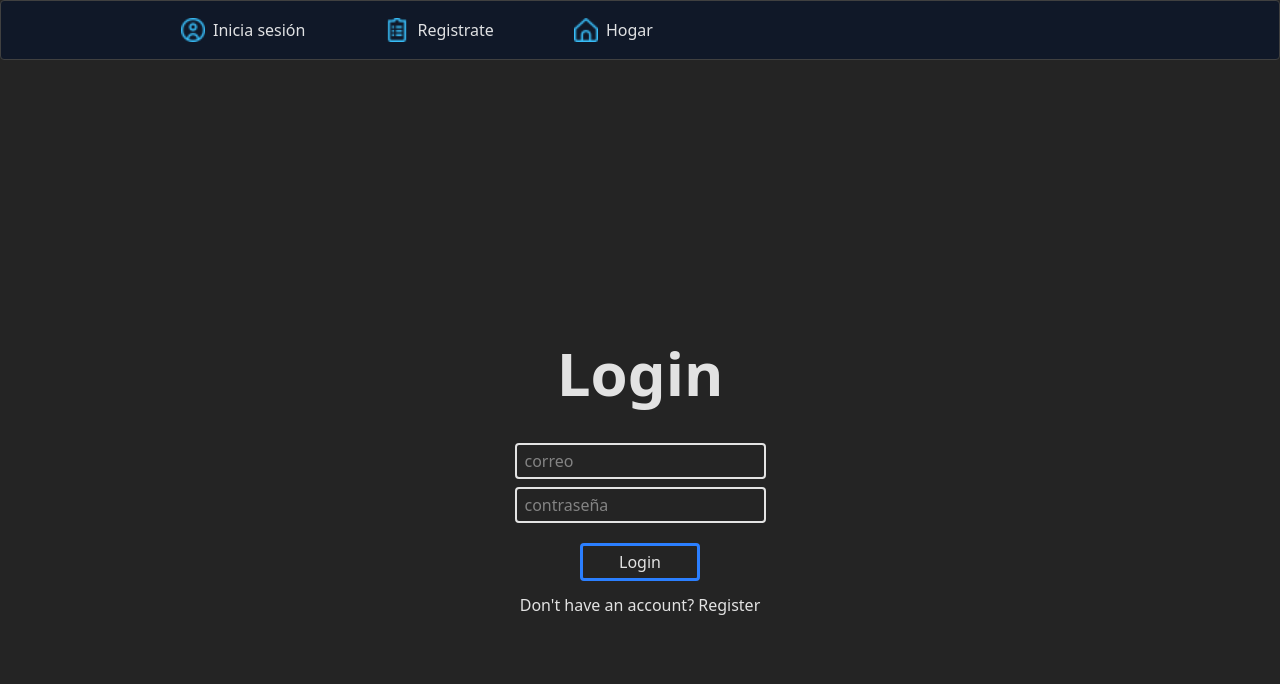
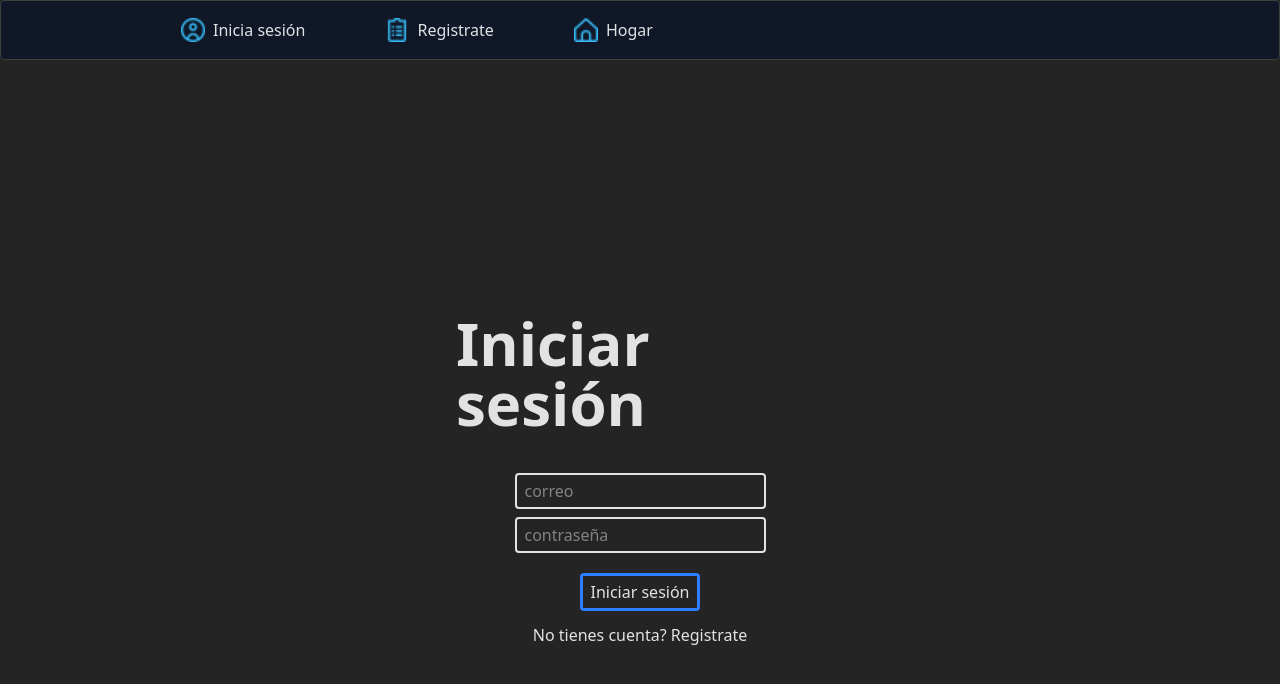
Before and after one commit to ucatolicaorg/SapirLabs, a React (Vite) app in the folder app/frontend/: page /login in a window 1280 px wide. Shown: the top 684 px of the page. Built offline with nearby package versions, Linux system fonts and the light colour scheme.

Commit message:
Cambio de inglés->español en Login.jsx

```diff
--- a/app/frontend/src/pages/Login.jsx
+++ b/app/frontend/src/pages/Login.jsx
@@ -31,7 +31,7 @@ export function Login() {
     <NavBar></NavBar>
 
     <div className='flex flex-col min-h-screen w-full max-w-md mx-auto items-center justify-center p-10'>
-      <h1 className='font-bold text-6xl my-10'>Login</h1>
+      <h1 className='font-bold text-6xl my-10'>Iniciar sesión</h1>
 
         <form className='flex flex-col items-center justify-center space-y-2' onSubmit={handleSubmit}>
           <input
@@ -57,9 +57,9 @@ export function Login() {
           className="my-3 py-1 w-30 border-3 border-blue-500 rounded hover:border-blue-800"
           type='submit'
         >
-          Login
+          Iniciar sesión
         </button>
-        <Link className='hover:text-blue-500' to="/register">Don't have an account? Register</Link>
+        <Link className='hover:text-blue-500' to="/register">No tienes cuenta? Registrate</Link>
       </form>
     </div>
 
```
